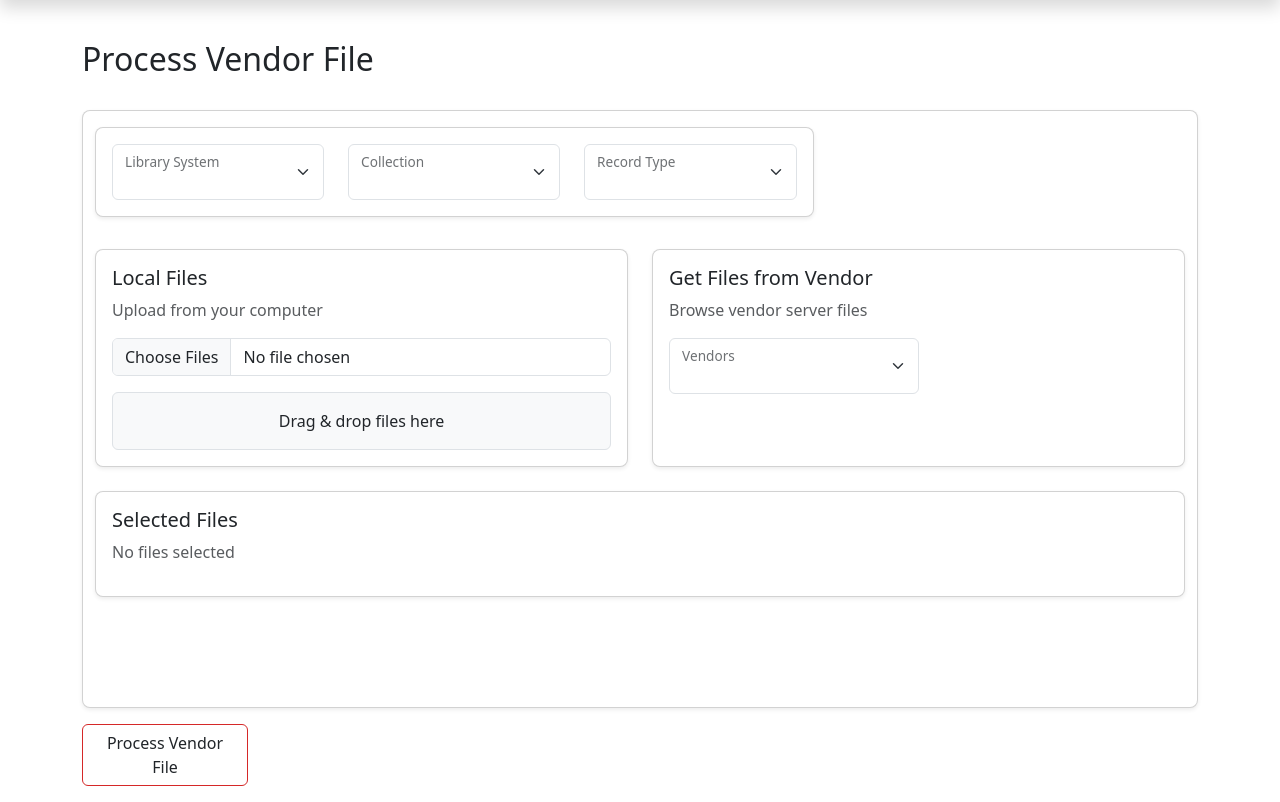
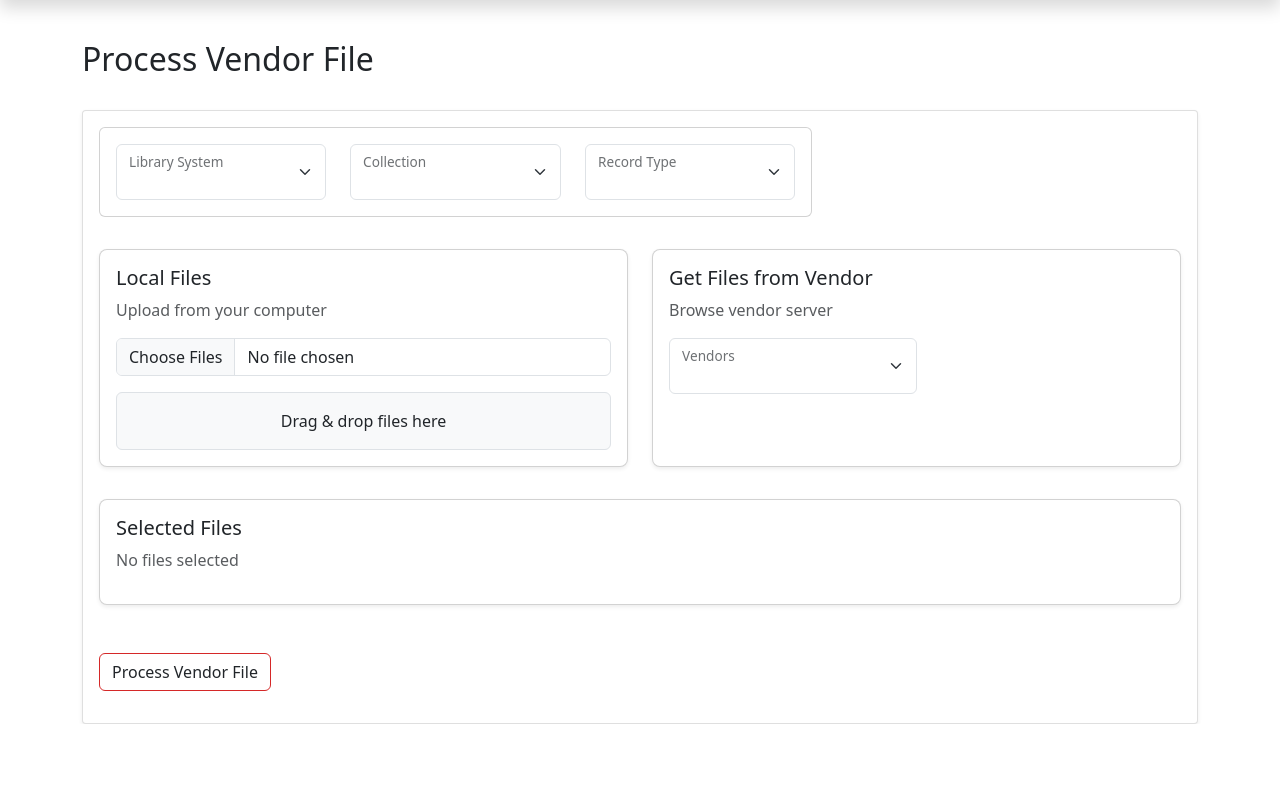
Before and after one commit to BookOps-CAT/overload-web, a FastAPI app: page /process in a window 1280 px wide. Shown: the part 108-910 px from the top of the page. After the commit the page ends 832 px from the top, so only its background shows below. Run offline with FastAPI, Linux system fonts and the light colour scheme; parts of the project's set-up code (start-up, migrations or seed data) failed here and were passed over; some libraries are stand-ins or nearby versions.

Commit message:
reformatted html

```diff
--- a/overload_web/templates/forms/template_form.html
+++ b/overload_web/templates/forms/template_form.html
@@ -1,8 +1,8 @@
-<div class="row gy-1 my-2" id="template-form">
+<div class="row" id="template-form">
   <div class="col" id="template-form">
     <div id="template-form-fields">{% include "order_templates/rendered.html" %}</div>
     <div id="template-buttons">
-      <div class="row row-cols-3 gy-1 my-2">
+      <div class="row row-cols-3">
         <div class="col" hx-include="#template-form-fields">
           <button class="btn btn-nypl"
                   hx-post="/ot/template"
--- a/overload_web/templates/process_records.html
+++ b/overload_web/templates/process_records.html
@@ -1,10 +1,9 @@
 {% extends 'base.html' %}
 {% block header %}<h2>{{ page_title }}</h2>{% endblock %}
 {% block content %}
-    <div class="row row-cols-1">
-        <div class="col">
-            <div class="card h-100 shadow-sm rounded-3">
-                <section class="pvf-body-card">
+  <div class="grid">
+    <div class="g-col-12">
+      <div id="pvf-body-card" class="card card-apps">
         {% block pvf_body %}
           {% block form_tag %}<div id="pvf-form"></div>{% endblock %}
           <section class="context-section-card">
@@ -20,14 +19,12 @@
           <section class="template-source-section">
             {% block pvf_template_source %}<div id="template_source_swap"></div>{% endblock %}
           </section>
-                    </div>
           <section class="pvf-button-section">
-                        <div class="row">
-                            <div class="col-2">
+            <div class="row p-3">
+              <div class="col">
                 <button id="pvf-button" class="btn btn-nypl" form="pvf-form" type="submit">Process Vendor File</button>
               </div>
             </div>
-                    </section>
           </section>
           <section class="reports">
             <div id="pvf_output">
@@ -36,5 +33,6 @@
           </section>
         </div>
       </div>
+    </div>
   {% endblock %}
 {% endblock %}
--- a/overload_web/templates/pvf_partials/context_source.html
+++ b/overload_web/templates/pvf_partials/context_source.html
@@ -1,8 +1,7 @@
 {% import "pvf_partials/macros.html" as macro %}
-<div class="container py-3">
-  <div class="row g-4">
+<div class="row p-3">
   <div class="col-8">
-      <div class="card h-100 shadow-sm rounded-3">
+    <div class="card card-app">
       <div class="card-body">
         <div class="row">
           <div class="col" id="library_wrapper">
@@ -28,12 +27,7 @@
     </div>
   </div>
   <div class="col-2 text-center align-self-center">
-      <div class="row">
-        <div class="col">
     {% block collection_display %}<div class="row" id="collection_display"></div>{% endblock %}
     {% block record_type_display %}<div class="row" id="record_type_display"></div>{% endblock %}
   </div>
 </div>
-    </div>
-  </div>
-</div>
--- a/overload_web/templates/pvf_partials/file_source.html
+++ b/overload_web/templates/pvf_partials/file_source.html
@@ -1,6 +1,5 @@
-<div class="container py-3">
-  <div class="row g-4">
-    <div class="col-md-6">
+<div class="row p-3">
+  <div class="col-6">
     <div class="card h-100 shadow-sm rounded-3">
       <div class="card-body">
         <h5 class="card-title">Local Files</h5>
@@ -15,11 +14,11 @@
       </div>
     </div>
   </div>
-    <div class="col-md-6">
+  <div class="col-6">
     <div class="card h-100 shadow-sm rounded-3">
       <div class="card-body">
         <h5 class="card-title">Get Files from Vendor</h5>
-          <p class="text-muted">Browse vendor server files</p>
+        <p class="text-muted">Browse vendor server</p>
         <div class="form-floating col-6">
           <select id="vendor"
                   class="form-select"
@@ -38,7 +37,9 @@
     </div>
   </div>
 </div>
-  <div class="card mt-4 shadow-sm rounded-3">
+<div class="row p-3">
+  <div class="col">
+    <div class="card shadow-sm rounded-3">
       <div class="card-body">
         <h5 class="card-title">Selected Files</h5>
         <div id="selected-files">
@@ -47,3 +48,4 @@
       </div>
     </div>
   </div>
+</div>
--- a/overload_web/templates/pvf_partials/macros.html
+++ b/overload_web/templates/pvf_partials/macros.html
@@ -125,7 +125,7 @@
   </div>
 {% endmacro %}
 {% macro card(title=None) %}
-  <div class="card h-100 shadow-sm rounded-3">
+  <div class="card card-app">
     {% if title %}
       <div class="card-body">
         <h5 class="card-title">{{ title }}</h5>
--- a/overload_web/templates/pvf_partials/pvf_results.html
+++ b/overload_web/templates/pvf_partials/pvf_results.html
@@ -10,7 +10,7 @@
 <div id="detailed-report-container"></div>
 <div id="save-files-container"></div>
 <div id="report-save-container"></div>
-<div class="row row-cols-3 gy-1 my-2" id="report-buttons">
+<div class="row row-cols-3" id="report-buttons">
   <div class="col">
     <button id="detailed-report-button"
             hx-get="/reports/detailed?batch_id={{ batch_id }}"
--- a/pyproject.toml
+++ b/pyproject.toml
@@ -80,3 +80,6 @@ disallow_untyped_defs = false
 
 [tool.fastapi]
 entrypoint = "overload_web.main:app"
+
+ [tool.djlint]
+ indent = 2
```
Also changed, not shown: overload_web/templates/order_templates/rendered.html (+11 -14 lines), overload_web/templates/pvf_partials/template_source.html (+9 -13 lines), overload_web/templates/forms/record_type_context.html (indentation only), overload_web/templates/reports/summary.html (indentation only). Lines whose indentation alone changed are shown as unchanged.
